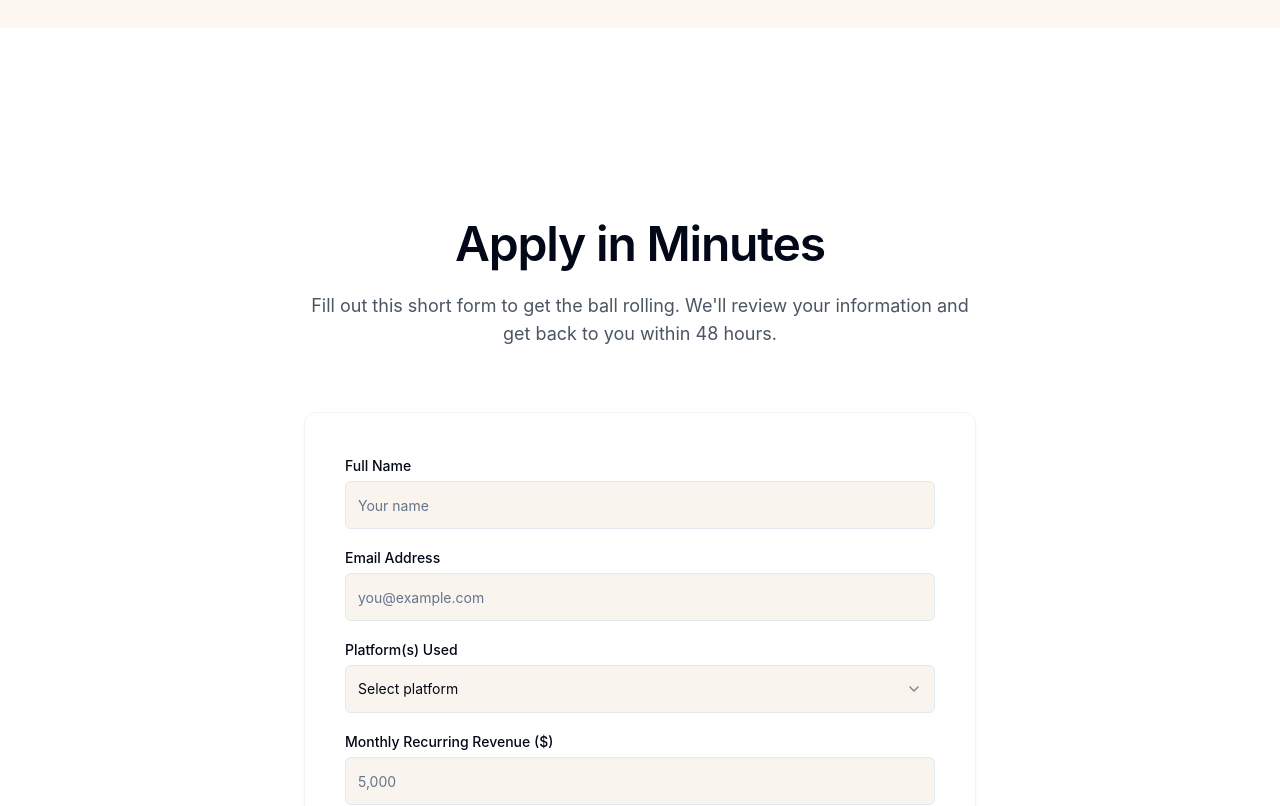
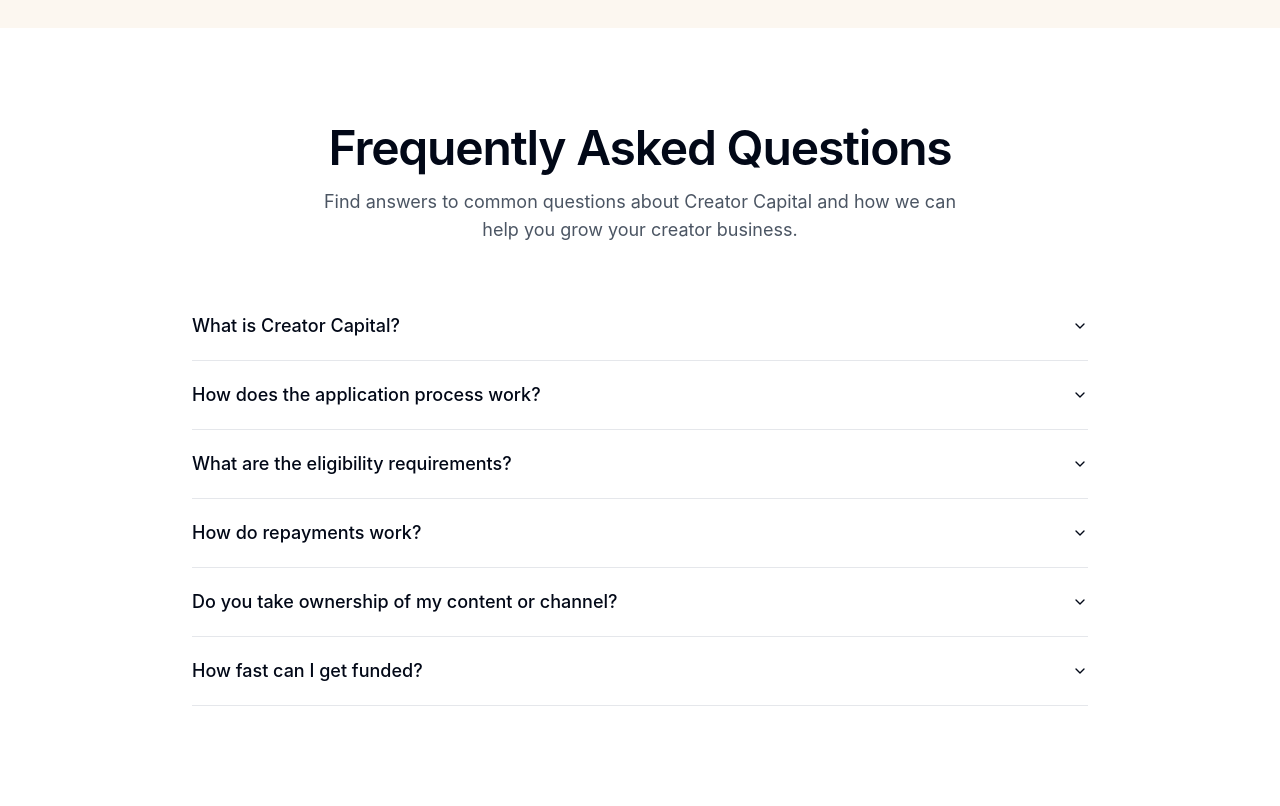
Before and after one commit to arjun-mehta/rent-capital, a React (Vite) app: page / in a window 1280 px wide. Shown: the part 2560-3366 px from the top of the page. Built offline with nearby package versions, Linux system fonts and the light colour scheme.

Commit message:
Add FAQ section
Adds a new FAQ section with collapsible questions.

```diff
--- /dev/null
+++ b/src/components/FAQ.tsx
@@ -0,0 +1,66 @@
+
+import { useState } from "react";
+import { Accordion, AccordionContent, AccordionItem, AccordionTrigger } from "@/components/ui/accordion";
+import { ChevronDown } from "lucide-react";
+
+type FAQItem = {
+  question: string;
+  answer: string | JSX.Element;
+};
+
+const faqItems: FAQItem[] = [
+  {
+    question: "What is Creator Capital?",
+    answer: "Creator Capital is a financial platform that provides funding to content creators, influencers, and online entrepreneurs to help them grow their businesses. We offer simple, transparent capital advances without taking ownership of your content or business."
+  },
+  {
+    question: "How does the application process work?",
+    answer: "Our application process is simple and straightforward. Fill out the application form with your details and creator statistics. We'll review your application and get back to you within 48 hours. If approved, you'll receive funding within 3-5 business days."
+  },
+  {
+    question: "What are the eligibility requirements?",
+    answer: "To be eligible, you need to be an active content creator with at least 10,000 followers across your platforms, consistent content posting for at least 6 months, and a stable revenue stream from your content creation activities."
+  },
+  {
+    question: "How do repayments work?",
+    answer: "Repayments are made as a percentage of your monthly revenue. This means if you earn less in a month, you pay less, and if you earn more, you pay more. This ensures that repayments scale with your business performance."
+  },
+  {
+    question: "Do you take ownership of my content or channel?",
+    answer: "No, we never take ownership of your content, channels, or business. You maintain 100% control and ownership of everything you create. Our funding is simply an advance on your future earnings."
+  },
+  {
+    question: "How fast can I get funded?",
+    answer: "Once approved, you can receive funds within 3-5 business days. The entire process from application to funding typically takes about a week."
+  }
+];
+
+const FAQ = () => {
+  return (
+    <section id="faq" className="section-container bg-white">
+      <div className="max-w-4xl mx-auto">
+        <div className="text-center mb-12">
+          <h2 className="heading-lg mb-4">Frequently Asked Questions</h2>
+          <p className="paragraph text-gray-600 max-w-2xl mx-auto">
+            Find answers to common questions about Creator Capital and how we can help you grow your creator business.
+          </p>
+        </div>
+
+        <Accordion type="single" collapsible className="w-full">
+          {faqItems.map((item, index) => (
+            <AccordionItem key={index} value={`item-${index}`} className="border-b border-gray-200">
+              <AccordionTrigger className="py-5 text-lg font-medium text-left hover:no-underline">
+                {item.question}
+              </AccordionTrigger>
+              <AccordionContent className="text-gray-600 pb-5">
+                {item.answer}
+              </AccordionContent>
+            </AccordionItem>
+          ))}
+        </Accordion>
+      </div>
+    </section>
+  );
+};
+
+export default FAQ;
--- a/src/pages/Index.tsx
+++ b/src/pages/Index.tsx
@@ -4,6 +4,7 @@ import Header from "@/components/Header";
 import Hero from "@/components/Hero";
 import HowItWorks from "@/components/HowItWorks";
 import WhoWeHelp from "@/components/WhoWeHelp";
+import FAQ from "@/components/FAQ";
 import ApplicationForm from "@/components/ApplicationForm";
 import Footer from "@/components/Footer";
 
@@ -43,6 +44,7 @@ const Index: React.FC = () => {
         <Hero />
         <HowItWorks />
         <WhoWeHelp />
+        <FAQ />
         <ApplicationForm />
       </main>
       <Footer />
```
